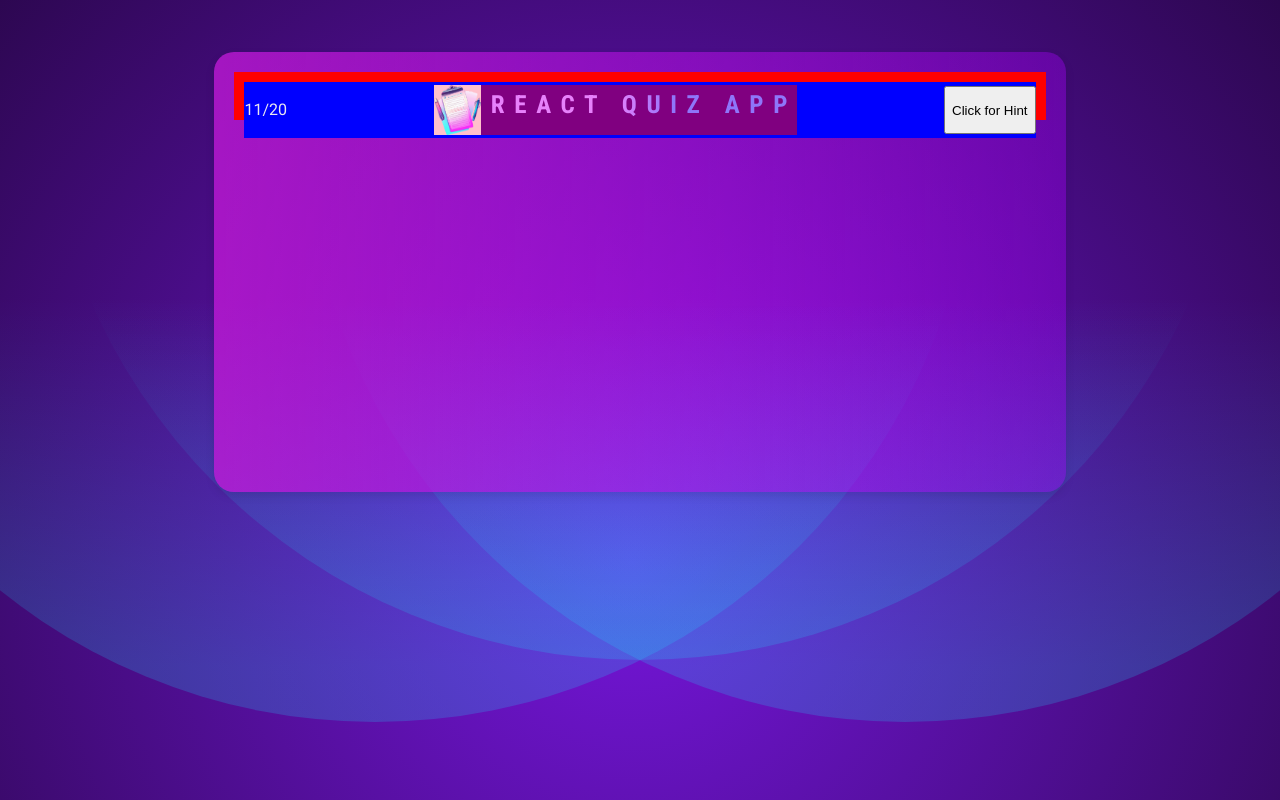
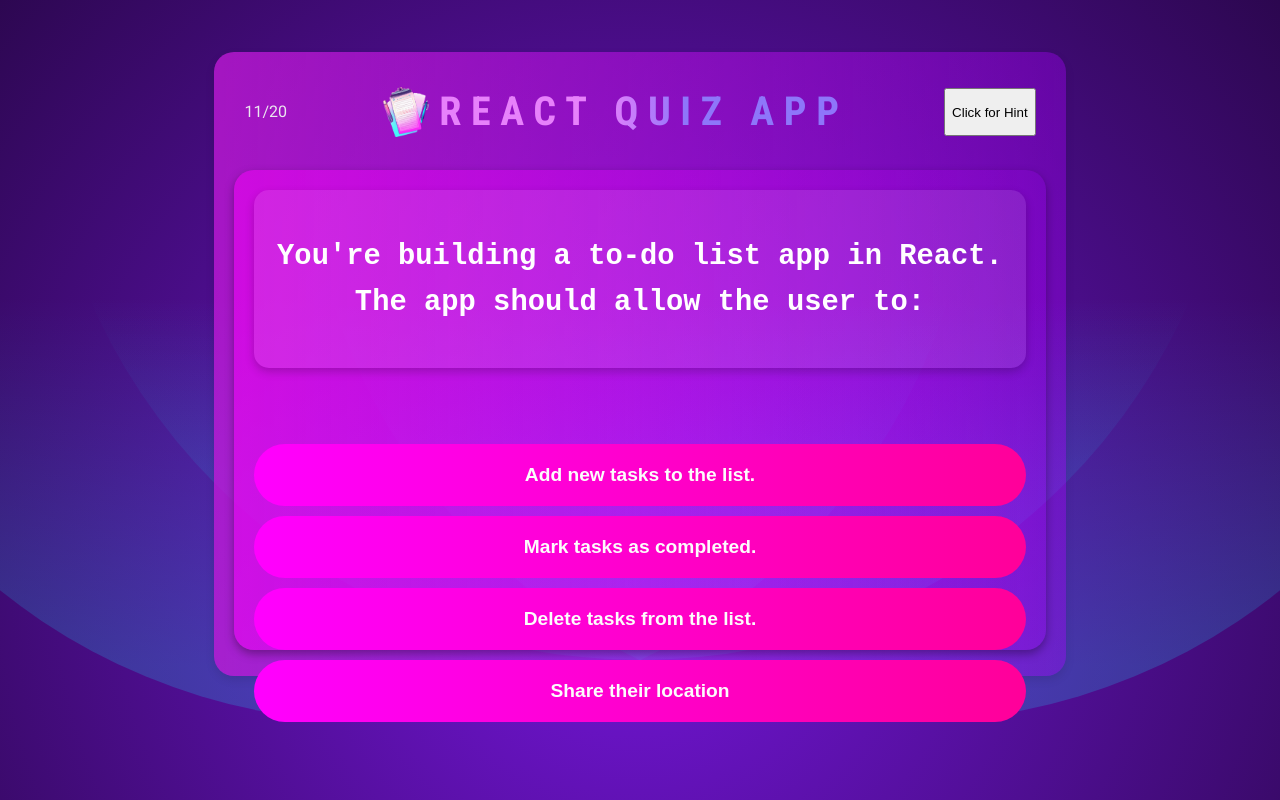
Before and after one commit to AaradhyaGitHub/ReactQuizApp, a React (Vite) app: page / in a window 1280 px wide. Built offline with nearby package versions, Linux system fonts and the light colour scheme.

Commit message:
Timer Added, All designs and CSS finalizde, QnA section implemented with buttons for answers

```diff
--- a/src/components/Dash.jsx
+++ b/src/components/Dash.jsx
@@ -3,40 +3,24 @@ import Timer from "./Timer.jsx";
 import QnA from "./Qna.jsx";
 import styled from "styled-components";
 
-
 const DashSection = styled.section`
-  gap: 20px;
   display: flex;
-  justify-content: space-between; /* Space between the two panels */
-  height: 55vh;
+  flex-direction: column;
+  align-items: center; /* Centers content horizontally */
+  gap: 10px; /* Space between elements */
+  height: 78vh;
   width: 70%;
   background: linear-gradient(to right, #c21ad8c6, #aa00ff5c);
-  border-radius: 20px; /* Smooth rounded corners */
-  box-shadow: 0 4px 10px rgba(0, 0, 0, 0.1); /* Subtle shadow for depth */
-  padding: 20px; /* Add spacing inside */
-  margin: 20px auto; /* Center horizontally with margin */
-
-  h1 {
-    font-weight: bold;
-    font-size: 25px; /* Adjust font size */
-    color: #000000; /* Text color */
-    text-align: left; /* Center the heading */
-    margin-bottom: 10px; /* Space below the heading */
-  }
-
-  hr {
-    border: none; /* Remove default border style */
-    height: 2px; /* Thickness of the line */
-    background-color: #0000007c; /* Line color */
-    margin-bottom: 10px; /* Center the line horizontally */
-  }
+  border-radius: 20px;
+  box-shadow: 0 4px 10px rgba(0, 0, 0, 0.1);
+  padding: 20px;
+  margin: 20px auto;
 `;
 
 export default function Dash() {
   return (
     <DashSection>
       <Header />
-      <Timer />
       <QnA />
     </DashSection>
   );
--- a/src/components/Qna.jsx
+++ b/src/components/Qna.jsx
@@ -1,7 +1,87 @@
-export default function QnA(){
-    return(
-        <>
+import { styled } from "styled-components";
+import Timer from "./Timer.jsx";
 
-        </>
-    )
+const TestArea = styled.section`
+  display: flex;
+  flex-direction: column;
+  align-items: center;
+  gap: 30px; /* Space between elements */
+  height: 60vh;
+  width: 100%;
+  background: linear-gradient(to right, #ff00ff76, #aa00ff2f);
+  border-radius: 20px;
+  box-shadow: 0 4px 10px rgba(0, 0, 0, 0.336);
+  padding: 20px;
+`;
+
+const QuestionContainer = styled.div`
+  background: rgba(255, 255, 255, 0.1);
+  padding: 15px;
+  border-radius: 15px;
+  text-align: center;
+  width: 100%;
+  box-shadow: 0px 4px 10px rgba(0, 0, 0, 0.2);
+`;
+
+const QuestionText = styled.h1`
+  font-size: 1.8rem;
+  color: #ffffff;
+  font-weight: bold;
+`;
+
+const AnswerList = styled.ul`
+  list-style: none;
+  padding: 0;
+  display: flex;
+  flex-direction: column;
+  gap: 10px;
+  width: 100%;
+`;
+
+const AnswerButton = styled.button`
+  width: 100%;
+  padding: 20px;
+  font-size: 1.2rem;
+  font-weight: bold;
+  background: linear-gradient(to right, #ff00ff, #ff0099);
+  border: none;
+  border-radius: 90px;
+  color: #fcfcfc;
+  cursor: pointer;
+  transition: transform 0.2s, background 0.3s;
+
+  &:hover {
+    background: linear-gradient(to right, #ff0099, #ff0077);
+    transform: scale(1.05);
+  }
+`;
+
+export default function QnA() {
+  return (
+    <TestArea>
+      <QuestionContainer>
+        <QuestionText>
+          <code>
+            You're building a to-do list app in React. The app should allow the
+            user to:
+          </code>
+        </QuestionText>
+      </QuestionContainer>
+      <Timer />
+      <AnswerList>
+        <li>
+          <AnswerButton>Add new tasks to the list.</AnswerButton>
+        </li>
+        <li>
+          <AnswerButton>Mark tasks as completed.</AnswerButton>
+        </li>
+        <li>
+          <AnswerButton>Delete tasks from the list.</AnswerButton>
+        </li>
+        <li>
+          <AnswerButton>Share their location</AnswerButton>
+        </li>
+      </AnswerList>
+    </TestArea>
+  );
 }
--- a/src/components/Timer.jsx
+++ b/src/components/Timer.jsx
@@ -1,6 +1,45 @@
-export default function Timer(){
-    return (
-        <>
-        </>
-    )
+import { useEffect, useState } from "react";
+import { styled } from "styled-components";
+
+const ProgressBar = styled.progress`
+  width: 100%;
+  height: 20px;
+  border-radius: 5px;
+  overflow: hidden;
+  appearance: none;
+
+  &::-webkit-progress-bar {
+    background-color: #e0e0e0;
+    border-radius: 5px;
+  }
+
+  &::-webkit-progress-value {
+    background-color: #6200ea;
+    border-radius: 5px;
+  }
+
+  &::-moz-progress-bar {
+    background-color: #ff0000;
+    border-radius: 5px;
+  }
+`;
+
+export default function Timer({ timer = 5000 }) {
+  const [remainingTime, setRemainingTime] = useState(timer);
+
+  useEffect(() => {
+    const interval = setInterval(() => {
+      setRemainingTime((prevTime) => {
+        if (prevTime <= 0) {
+          clearInterval(interval);
+          return 0;
+        }
+        return prevTime - 10;
+      });
+    }, 10);
+
+    return () => clearInterval(interval);
+  }, [timer]); // Depend on `timer` to restart if needed
+
+  return <ProgressBar value={remainingTime} max={timer} />;
 }
--- a/src/components/header/Header.jsx
+++ b/src/components/header/Header.jsx
@@ -5,14 +5,13 @@ import header_logo from "../../assets/quiz-logo.png";
 
 // Styled Components
 const HeaderContainer = styled.header`
-  background-color: red;
   width: 100%;
-  height: 12%;
+  height: 15%;
   padding: 10px;
 `;
 
 const TopSection = styled.div`
-background-color: blue;
+  align-items: center;
   display: flex;
   justify-content: space-between;
   align-items: center;
@@ -20,14 +19,12 @@ background-color: blue;
 `;
 
 const LogoContainer = styled.div`
-background-color: purple;
   display: flex;
   align-items: center;
   gap: 10px; /* Adjusts spacing between logo and text */
 `;
 
 const Logo = styled.img`
-background-color: pink;
   height: 50px; /* Adjust as needed */
 `;
 
--- a/src/components/header/Hint.jsx
+++ b/src/components/header/Hint.jsx
@@ -3,7 +3,7 @@ export default function Hint() {
     <>
       <div>
         <button>
-            <p>Click for Hint</p>
+          <p>Click for Hint</p>
         </button>
       </div>
     </>
--- a/src/index.css
+++ b/src/index.css
@@ -29,7 +29,6 @@ body {
   background-size: cover;
   background-position: center;
 }
-
 
 header h1 {
   font-family: "Roboto Condensed", sans-serif;
```
Also changed, not shown: src/App.jsx (+3 -5 lines), src/components/header/Count.jsx (+6 -8 lines).
